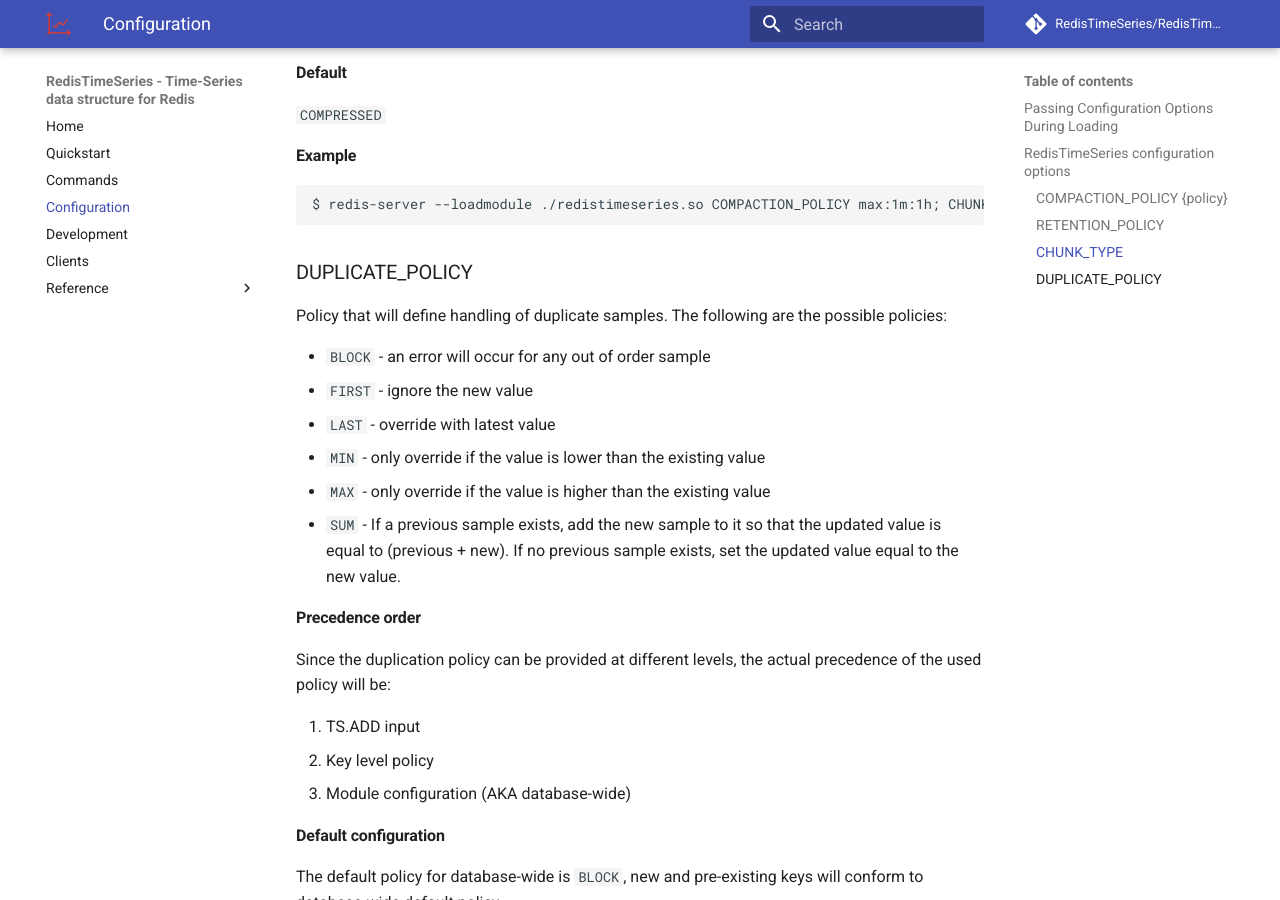
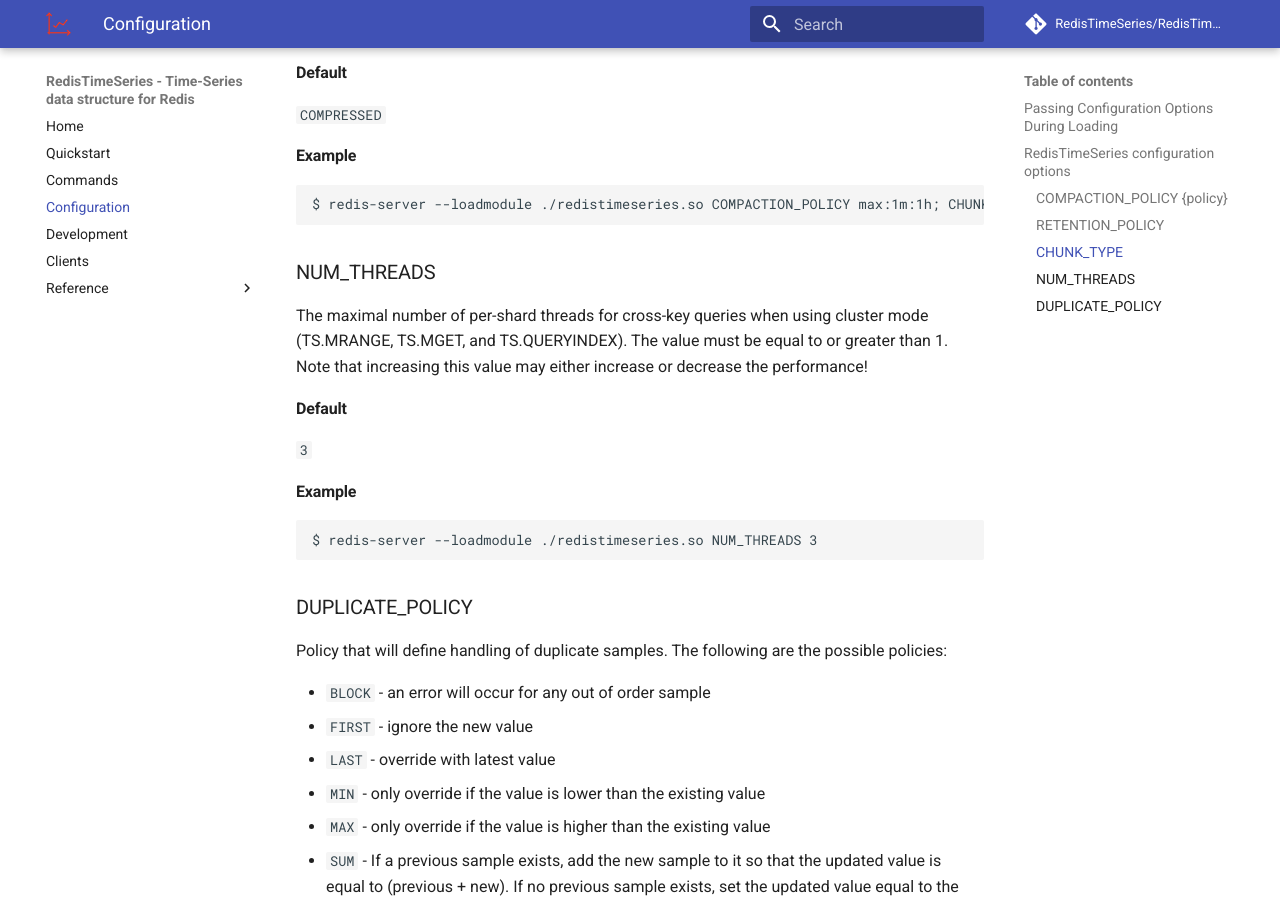
Before and after one commit to RedisTimeSeries/RedisTimeSeries, an MkDocs documentation site: the page built from docs/configuration.md, in a window 1280 px wide and 900 px high, scrolled down 1790 px. Built offline with MkDocs 1.6.1 and Material for MkDocs 9.7.7, drawn with Linux system fonts in a browser that asks for light colours; comment, search, counter and statistics services are not loaded.

Commit message:
added libmr num_threads to documentation

````diff
--- a/docs/configuration.md
+++ b/docs/configuration.md
@@ -84,6 +84,19 @@
 $ redis-server --loadmodule ./redistimeseries.so COMPACTION_POLICY max:1m:1h; CHUNK_TYPE COMPRESSED
 ```
 
+### NUM_THREADS
+The maximal number of per-shard threads for cross-key queries when using cluster mode (TS.MRANGE, TS.MGET, and TS.QUERYINDEX). The value must be equal to or greater than 1. Note that increasing this value may either increase or decrease the performance!
+
+#### Default
+
+`3`
+
+#### Example
+
+```
+$ redis-server --loadmodule ./redistimeseries.so NUM_THREADS 3
+```
+
 ### DUPLICATE_POLICY
 
 Policy that will define handling of duplicate samples.
````
